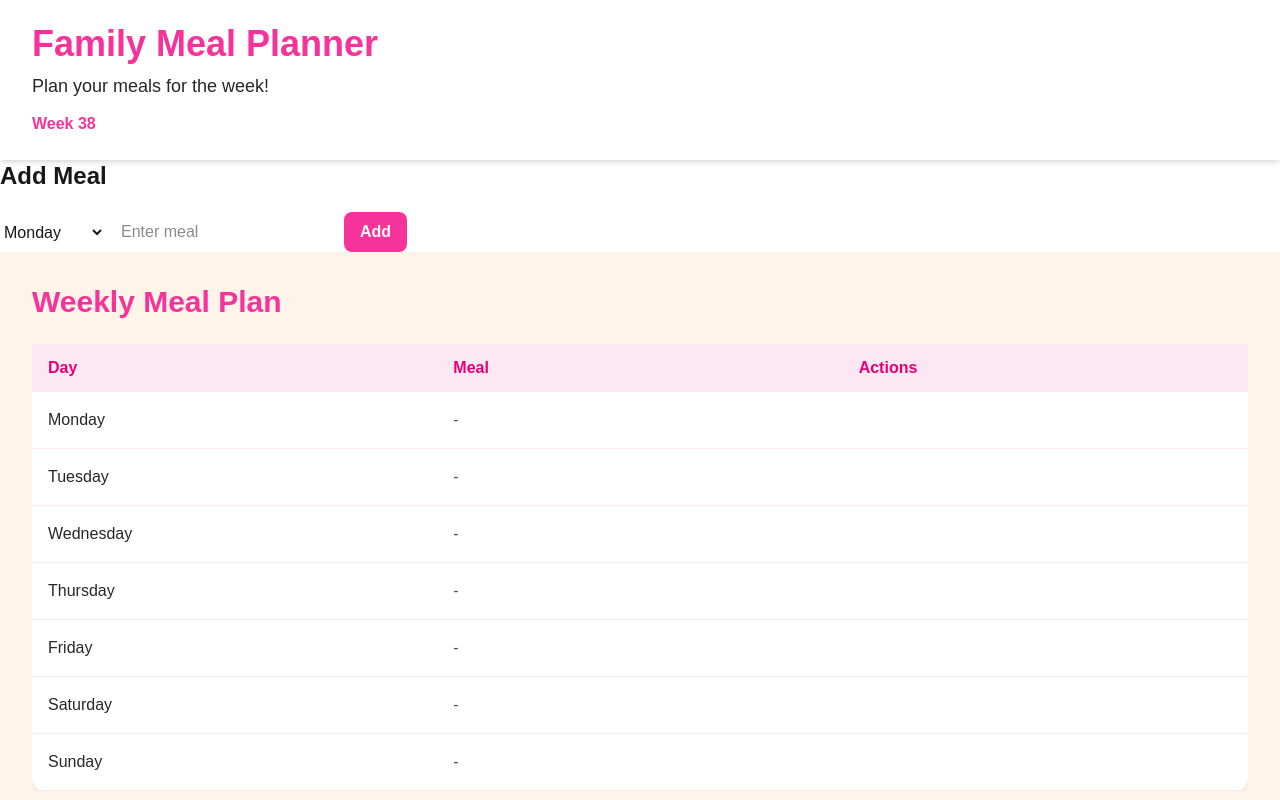
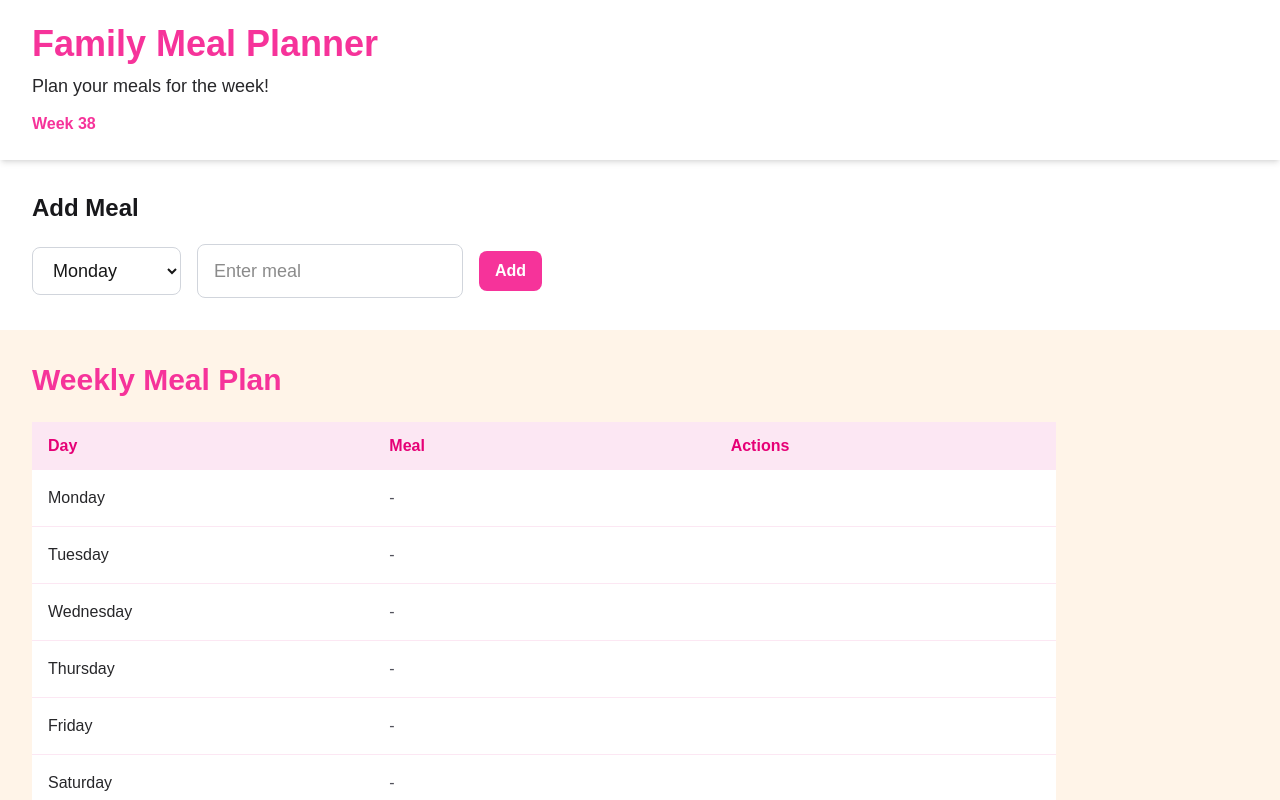
Before and after one commit to perjinshavani/FamilyMeal, a Next.js app: page / in a window 1280 px wide. Shown: the top 800 px of the page. Built offline with nearby package versions, Linux system fonts and the light colour scheme.

Commit message:
Improve meal form and layout

```diff
--- a/app/components/MealForm.tsx
+++ b/app/components/MealForm.tsx
@@ -15,7 +15,9 @@ export default function MealForm({ onAddMeal }: MealFormProps) {
 
  const handleSubmit = () => {
   if (!meal.trim()) {
-    toast.error("Please enter a meal");
+     toast.error("Please enter a meal", {
+    id: "meal-error",
+  });
     return;
   }
 
@@ -24,16 +26,23 @@ export default function MealForm({ onAddMeal }: MealFormProps) {
 };
 
   return (
-    <section>
+    <section className="px-4 sm:px-8 py-8">
 <h2 className="mb-5 text-2xl font-bold text-zinc-900">
   Add Meal
 </h2>
 
-<div  className="flex flex-col sm:flex-row sm:items-center gap-4">
+<form
+  onSubmit={(event) => {
+    event.preventDefault();
+    handleSubmit();
+  }}
+  className="flex flex-col sm:flex-row sm:items-center gap-4"
+>
 
       <select
         value={day}
         onChange={(event) => setDay(event.target.value)}
+        className="rounded-lg border border-gray-300 px-4 py-3 text-lg"
       >
         <option>Monday</option>
         <option>Tuesday</option>
@@ -51,16 +60,16 @@ export default function MealForm({ onAddMeal }: MealFormProps) {
         value={meal}
         maxLength={30}
         onChange={(event) => setMeal(event.target.value)}
+        className="rounded-lg border border-gray-300 px-4 py-3 text-lg"
       />
 
-   <button
-  type="button"
-  onClick={handleSubmit}
+ <button
+  type="submit"
   className="rounded-lg bg-pink-500 px-4 py-2 font-semibold text-white transition hover:bg-pink-600 active:scale-95"
 >
   Add
 </button>
-</div>
+</form>
     </section>
 
   );
--- a/app/components/RecipeSearch.tsx
+++ b/app/components/RecipeSearch.tsx
@@ -46,7 +46,7 @@ export default function RecipeSearch() {
 };
 
   return (
-    <section>
+    <section className="px-4 sm:px-8 py-8">
       <h2 className="text-3xl font-bold mb-4">Recipe Inspiration</h2>
 <form
   onSubmit={(event) => {
--- a/app/components/WeeklyMealPlan.tsx
+++ b/app/components/WeeklyMealPlan.tsx
@@ -38,7 +38,7 @@ export default function WeeklyMealPlan({
         Weekly Meal Plan
       </h2>
 
-   <div className="overflow-x-auto">
+   <div  className="overflow-x-auto max-w-5xl">
   <table className="w-full table-fixed rounded-xl bg-white shadow-sm">
 
 
@@ -64,6 +64,11 @@ export default function WeeklyMealPlan({
                     value={editedMeal}
                     maxLength={30}
                     onChange={(event) => onEditedMealChange(event.target.value)}
+                    onKeyDown={(event) => {
+    if (event.key === "Enter") {
+      onSaveMeal();
+    }
+  }}
                     className="w-full min-w-0 rounded border px-2 py-1"
                   />
                 ) : (
--- a/app/page.tsx
+++ b/app/page.tsx
@@ -60,7 +60,9 @@ export default function Home() {
 
   const handleSaveMeal = () => {
     if (!editingDay || !editedMeal.trim()) {
-      toast.error("Please enter a meal");
+        toast.error("Please enter a meal", {
+    id: "edit-meal-error",
+  });
       return;
     }
 
```
